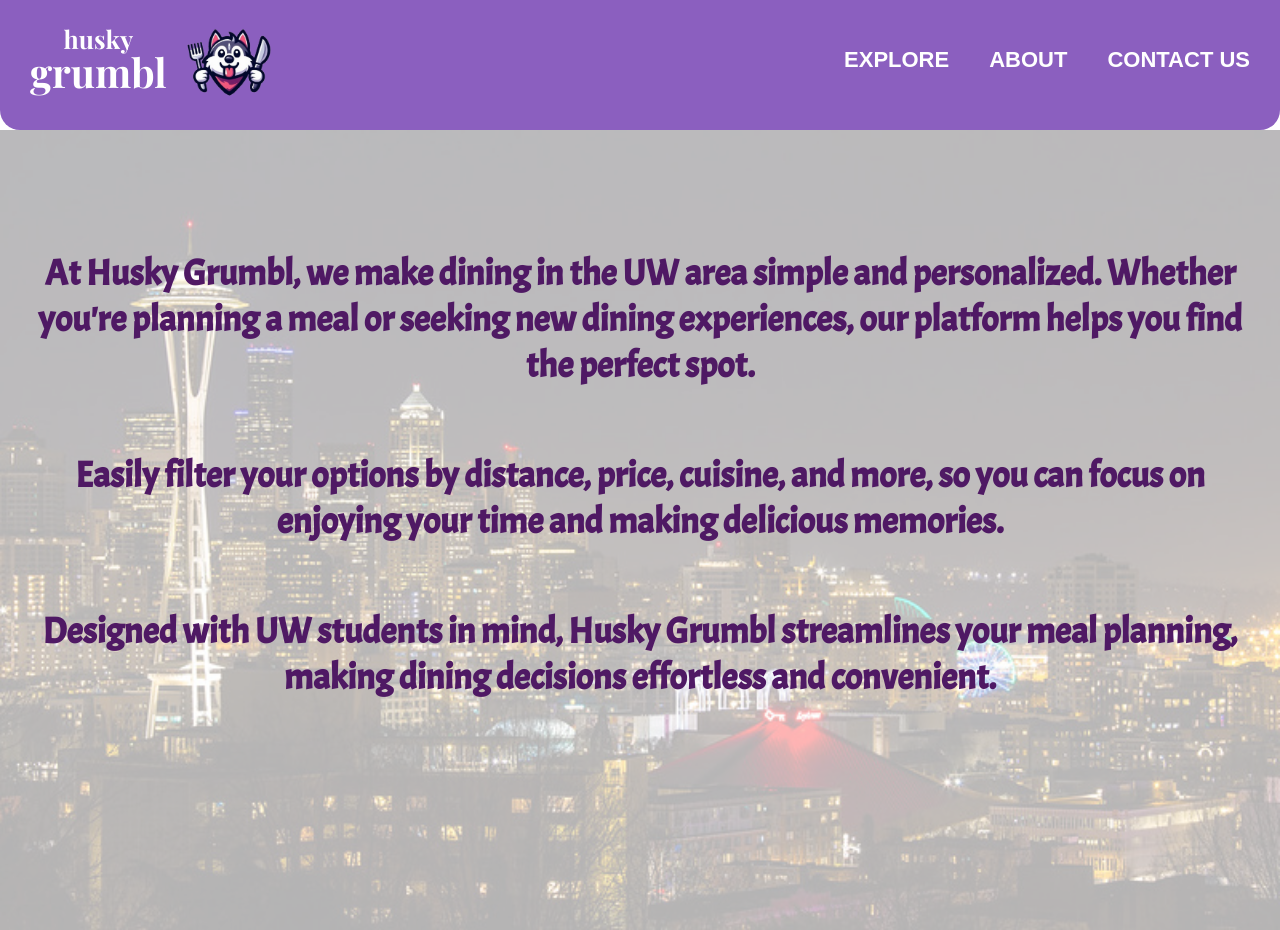
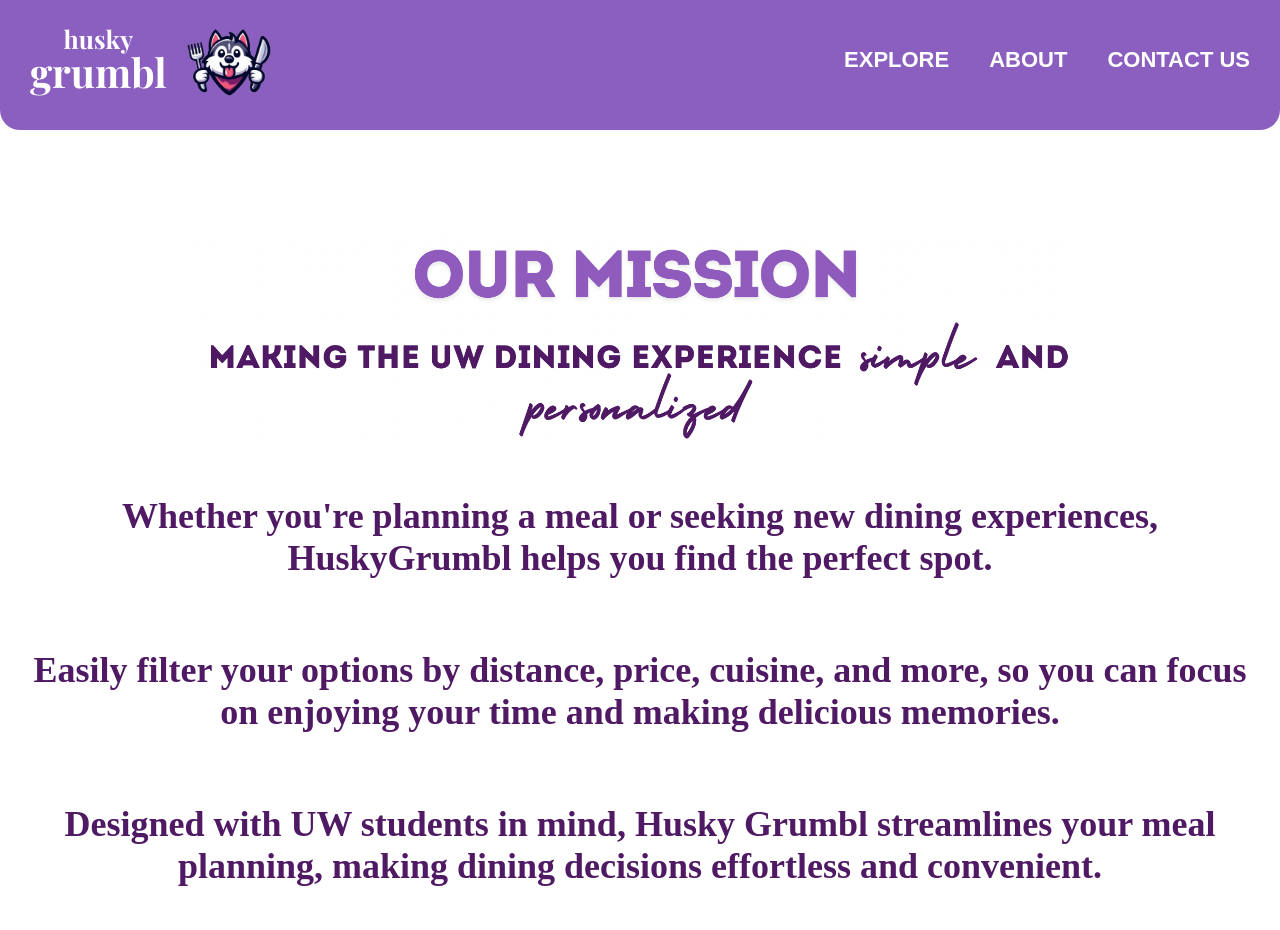
Before and after one commit to hcp-uw/Husky-Grumbl, a React (Create React App) app in the folder frontend/: page /about in a window 1280 px wide. Built offline with nearby package versions, Linux system fonts and the light colour scheme.

Commit message:
changed the about page

```diff
--- a/frontend/src/About.css
+++ b/frontend/src/About.css
@@ -1,33 +1,32 @@
-@import url('https://fonts.googleapis.com/css2?family=Acme&display=swap');
+.title {
+  display: flex;
+  justify-content: center;
+  margin-bottom: 20px; /* Reduce the gap between title and intro */
+}
 
+.title img {
+  max-width: 900px;
+  height: auto;
+  margin-top: 100px;
+  margin-bottom: 0; /* Eliminate any extra bottom margin */
+}
 
-.about {
+.message {
   position: relative;
-    background-image: url('./images/seattle-home-header-background.jpeg');
   color: #4F1964;
-    padding: 0 20px; /* Reduced padding to eliminate the gap */
-    background-size: 100vw 100vh;
-    background-repeat: no-repeat;
-    width: 100%;
-    height: 100vh; /* Ensures the section takes the full viewport height */
+  padding: 0 20px;
+  width: 100%; /* Ensures full width on smaller screens */
+  max-width: 1400px; /* Set the maximum width */
+  margin: 0 auto; /* Centers the content */
+  height: auto;
   display: flex;
   flex-direction: column;
-    justify-content: flex-start; /* Center content vertically */
+  justify-content: flex-start;
   align-items: center;
   text-align: center;
-    box-sizing: border-box; /* Ensure padding is included in the width */
+  box-sizing: border-box;
 }
 
-  .about::before {
-    content: ''; /* Required for pseudo-element */
-    position: absolute; /* Position the pseudo-element absolutely */
-    top: 0; /* Align the pseudo-element to the top of the parent */
-    left: 0; /* Align the pseudo-element to the left of the parent */
-    width: 100%; /* Cover the entire width of the parent */
-    height: 100%; /* Cover the entire height of the parent */
-    background-color: rgba(255, 255, 255, 0.7); /* Semi-transparent black color */
-    z-index: 1;
-  }
 
   .about-content {
     top: 12%;
--- a/frontend/src/About.js
+++ b/frontend/src/About.js
@@ -1,17 +1,24 @@
 import React from 'react';
 import { Link } from 'react-router-dom';
 import './About.css';
+import title from './HG-Components/title.png';
 
 const About = () => {
   return (
     <div className="about">
-        <h1 className="about-content">At Husky Grumbl, we make dining in the UW area simple and personalized.
+      <section className="title">
+          <img src={title} alt="our mission"></img>
+      </section>
+
+      <section className="message">
+        <h1 className="about-content">
         Whether you're planning a meal or seeking new dining experiences,
-        our platform helps you find the perfect spot. </h1>
+        HuskyGrumbl helps you find the perfect spot. </h1>
         <h1 className="about-content">Easily filter your options by distance, price, cuisine, and more,
         so you can focus on enjoying your time and making delicious memories.</h1>
         <h1 className="about-content">Designed with UW students in mind, Husky Grumbl streamlines your meal planning,
         making dining decisions effortless and convenient.</h1>
+      </section>
     </div>
   );
 }
```
Also changed, not shown: frontend/src/HG-Components/title.png (added), 1 other file (tests, documents, lock files or other folders). Lines whose indentation alone changed are shown as unchanged.
